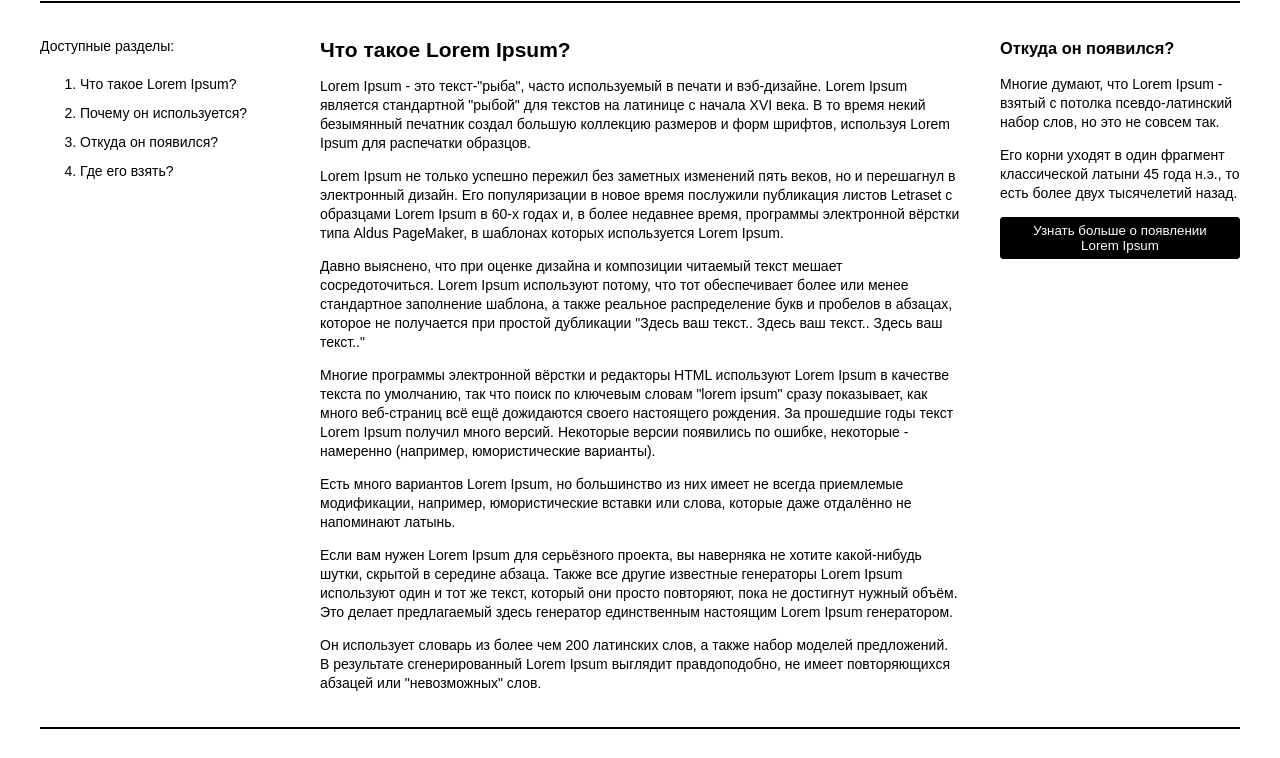
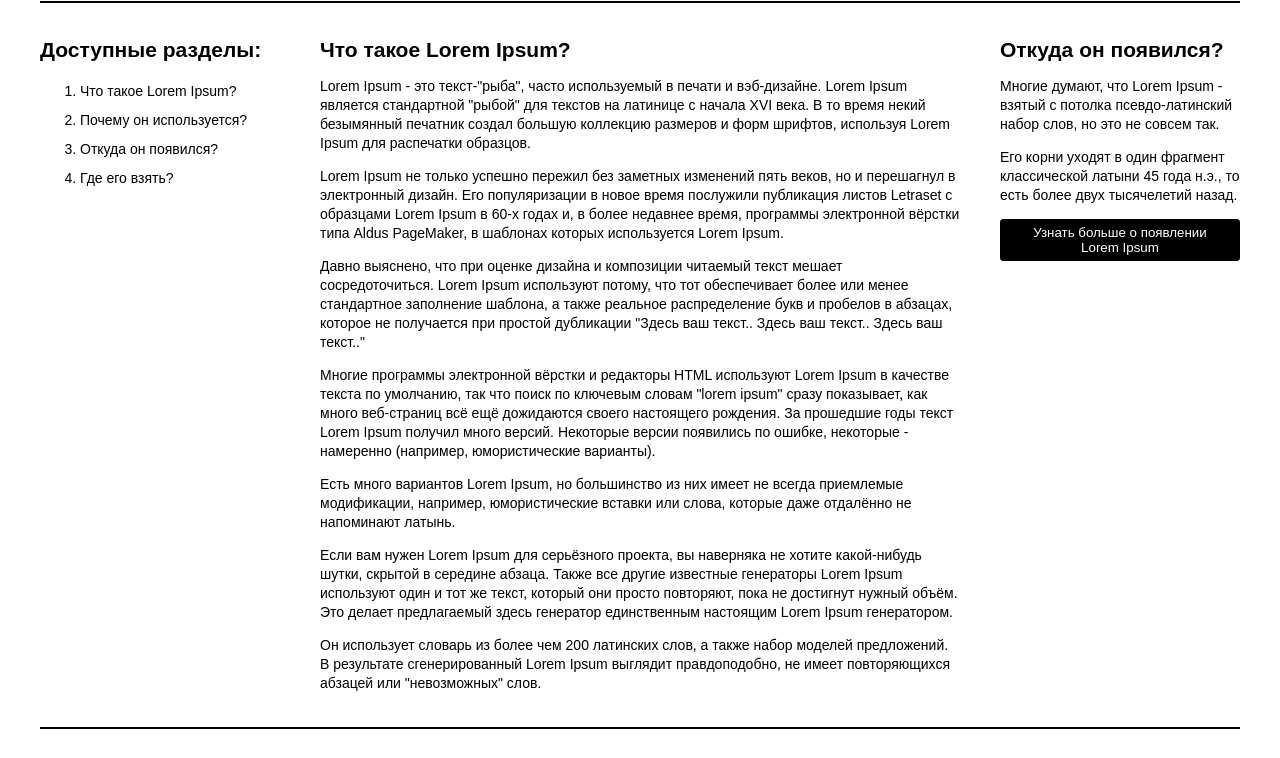
Before and after one commit to anastasiast/availability, a plain HTML site: page index.html in a window 1280 px wide. Shown: the part 99-857 px from the top of the page. Drawn offline with Linux system fonts and the light colour scheme.

Commit message:
Change heading

```diff
--- a/index.html
+++ b/index.html
@@ -54,9 +54,9 @@
 
         <main class="main content">
             <aside>
-                <p>
+                <h2>
                     Доступные разделы:
-                </p>
+                </h2>
                 <ol>
                     <li>
                         <a href="#" title="Что такое Lorem Ipsum?">Что такое Lorem Ipsum?</a>
@@ -121,9 +121,9 @@
                 </p>
             </article>
             <aside>
-                <h3>
+                <h2>
                     Откуда он появился?
-                </h3>
+                </h2>
                 <p>
                     Многие думают, что Lorem Ipsum - взятый с потолка псевдо-латинский набор слов,
                     но это не совсем так.
```
